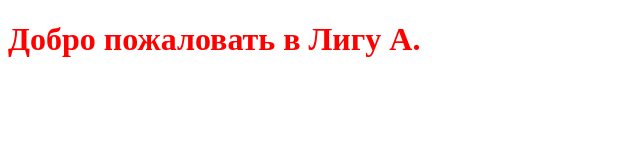
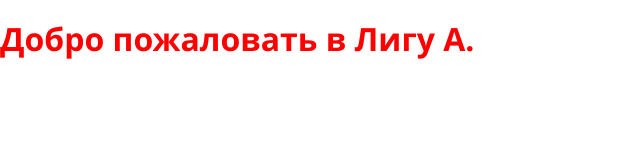
Before and after one commit to Krait5sfg/my-web-site, a website: page source/index.html in a window 1280 px wide. Shown: the whole page, without its empty margins (0-640 px from the left). Drawn offline with nearby package versions, Linux system fonts and the light colour scheme; files that its build step writes are made by us from their sources.

Commit message:
Connect in style.scss general scss files

```diff
--- a/source/index.html
+++ b/source/index.html
@@ -4,7 +4,7 @@
   <meta charset="UTF-8">
   <meta name="viewport" content="width=device-width, initial-scale=1.0">
   <meta http-equiv="X-UA-Compatible" content="ie=edge">
-  <title>Стартовый шаблон</title>
+  <title>My web site</title>
   <link rel="stylesheet" href="css/style.min.css">
 </head>
 <body>
--- a/source/sass/style.scss
+++ b/source/sass/style.scss
@@ -1,3 +1,12 @@
+/*general*/
+@import "general/normalize.scss";
+@import "general/fonts.scss";
+@import "general/variables.scss";
+@import "general/mixins.scss";
+@import "general/common.scss";
+/*blocks*/
+
 h1 {
   color: red;
+  font-family: $opensans;
 }
```
Also changed, not shown: build/css/style.min.css, build/index.html, 1 other file.
